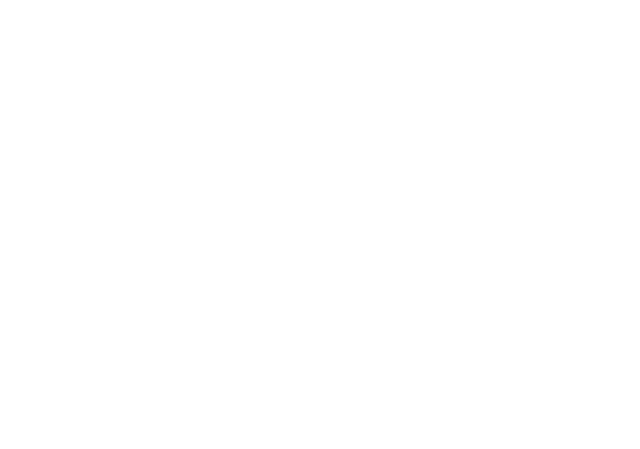
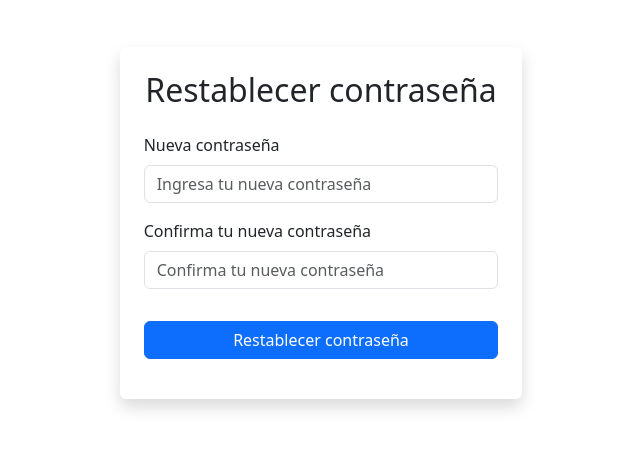
Before and after one commit to rahfflesia/proyecto-is2, a React (Vite) app: page /reset in a window 1280 px wide. Before the commit this address had no page. Shown: the part 177-626 px from the top of the page, without its empty margins (319-959 px from the left). Built offline with nearby package versions, Linux system fonts and the light colour scheme; a small style sheet from the web is missing.

Commit message:
sale pue

```diff
--- a/src/App.jsx
+++ b/src/App.jsx
@@ -4,6 +4,9 @@ import LandingPage from "./ChatUI/LandingPage";
 import LoginPage from "./Form";
 import RegisterPage from "./RegisterForm";
 import HeaderChatUI from "./ChatUI/UI";
+import RecoverPass from "./Recover";
+import ResetPassword from "./Reset";
+import DeleteAccount from "./Delete";
 
 function App() {
   return (
@@ -13,6 +16,9 @@ function App() {
         <Route path="/login" element={<LoginPage />} />
         <Route path="/register" element={<RegisterPage />} />
         <Route path="/chatui" element = {<HeaderChatUI />}/>
+        <Route path= "/recover" element={<RecoverPass />} />
+        <Route path="/reset" element={<ResetPassword />} />
+        <Route path="/delete" element={<DeleteAccount />} />
       </Routes>
     </Router>
   );
--- /dev/null
+++ b/src/Delete.jsx
@@ -0,0 +1,68 @@
+import React, { useState } from 'react';
+import { Form, Button, Container, Row, Col } from 'react-bootstrap';
+import axios from 'axios';
+
+const DeleteAccount = () => {
+    const [email, setEmail] = useState('');  // Estado para almacenar el correo
+    const [password, setPassword] = useState('');  // Estado para almacenar la contraseña
+    const [message, setMessage] = useState('');  // Mensajes de error o éxito
+
+    const handleDeleteAccount = async () => {
+        const confirmDelete = window.confirm('¿Estas seguro de que deseas eliminar tu cuenta? ');
+
+        if (confirmDelete) {
+            try {
+                const response = await axios.delete('http://localhost:3000/api/delete', {
+                    headers: {
+                        Authorization: `Bearer ${localStorage.getItem('token')}`
+                    },
+                    data: { email, password }  // Enviar correo y contraseña para confirmar la identidad
+                });
+
+                setMessage('Tu cuenta ha sido eliminada correctamente');
+            } catch (error) {
+                setMessage('La cuenta no existe');
+                console.error(error);
+            }
+        }
+    };
+
+    return (
+        <Container className="d-flex align-items-center justify-content-center vh-100 p-0" fluid>
+            <Row className="justify-content-center w-100">
+                <Col xs={12} md={6} lg={4}>
+                    <div className="shadow p-4 bg-white rounded">
+                        <h2 className="text-center mb-4">Eliminar cuenta</h2>
+                        {message && <div className="alert alert-info">{message}</div>}
+
+                        <Form>
+                            <Form.Group className="mb-3" controlId="formEmail">
+                                <Form.Label>Correo electrónico</Form.Label>
+                                <Form.Control type="email" placeholder="Ingresa tu correo" onChange={(e) => setEmail(e.target.value)}
+                                    value={email}
+                                    required
+                                />
+                            </Form.Group>
+
+                            <Form.Group className="mb-3" controlId="formPassword">
+                                <Form.Label>Contraseña</Form.Label>
+                                <Form.Control type="password" placeholder="Ingresa tu contraseña" onChange={(e) => setPassword(e.target.value)}
+                                    value={password}
+                                    required
+                                />
+                            </Form.Group>
+
+                            <Form.Group className="text-center">
+                                <Button  variant="danger" onClick={handleDeleteAccount} className="btn-lg">
+                                    ¿Seguro?
+                                </Button>
+                            </Form.Group>
+                        </Form>
+                    </div>
+                </Col>
+            </Row>
+        </Container>
+    );
+};
+
+export default DeleteAccount;
--- a/src/Form.jsx
+++ b/src/Form.jsx
@@ -1,6 +1,6 @@
 import React, {useState} from 'react';
 import { Form, Button, Container, Row, Col } from 'react-bootstrap';
-import { Link, useNavigate } from 'react-router-dom';
+import { Link } from 'react-router-dom';
 
 import axios from 'axios';//Esto es lo que se usa para poder hacer peticiones al backend, nomas instalenlo con la terminal
 
@@ -18,7 +18,6 @@ const LoginForm = () => {
     contraseña: '',
     imguser: ''
   })
-  const navigate = useNavigate();
 
   const mandarDatos = () =>{ //Este metodo es el que se comunica con el backend
     axios.get('http://localhost:3000/api/login/'+login.correo).then(function (response) { //La url es la de la api a la que se comunica y se le agrega el parametro con el que se va a hacer la consulta
@@ -50,16 +49,9 @@ const LoginForm = () => {
     if(user.correo == login.correo){ //Comparamos el correo introducido en el formulario y el de la base de datos
       if(user.contraseña == login.contrasena){ //(Penandolo bien no tiene sentido porque si no introduces bien el correo la api no te devolvera nada pero bueno xD)
         alert("Iniciando Sesion") //A y se compara la contraseña introducida en el formulario y la que se obtuvo por medio de la consulta
-        navigate("/chatui")
-        sessionStorage.setItem("id", user.id)//Guardo en la memoria del navegador, esta la podemos usar
-        sessionStorage.setItem("username", user.username) //para mostrar los datos del usuario sin tener que andar haciendo consultas al la base
-        sessionStorage.setItem("password", user.contraseña)//de datos todo el rato que queramos ver los datos del usuario activo
-        sessionStorage.setItem("correo", user.correo)//Si son correctos sale esta alerta, aqui se puede agregar lo de pasar a la pagina principal y asi
-        sessionStorage.setItem("imguser",imguser) //Apovecho y lo digo aqui, imguser podria guardar la url de la imagen para luego mostrarla
-      }else(alert("Usuario o contraseña incorrecta"))
+      }else(alert("Usuario o contraseña incorrecta")) //Si son correctos sale esta alerta, aqui se puede agregar lo de pasar a la pagina principal y asi
     }else(alert("Usuario o contraseña incorrecta"))
   }
-
 
   const handleChange = (e) => { //Con este metodo se guardan los datos del formulario, no se como funciona me lo encontre por ahi
     const { name, value } = e.target;
@@ -89,12 +81,14 @@ const LoginForm = () => {
               <Form.Group className="mb-3" controlId="formCheckbox">
                 <Form.Check type="checkbox" label="Recuérdame"/>
               </Form.Group>
-              <span>¿Haz olvidado tu contraseña? <a href="#">Click aquí</a></span>
+              <span>¿Haz olvidado tu contraseña? <Link to = "/recover">Click aquí</Link></span>
               <Button variant="primary" className="w-100 mb-3 mt-3" onClick={mandarDatos}>
                 Iniciar sesión
               </Button>
             </Form>
             <span>¿No tienes una cuenta? <Link to="/register">Regístrate</Link></span>
+
+            <span> <Link to="/delete">¿Eliminar cuenta?</Link></span>
           </div>
         </Col>
       </Row>
--- /dev/null
+++ b/src/Recover.jsx
@@ -0,0 +1,56 @@
+import React, { useState } from 'react';
+import { Form, Button, Container, Row, Col } from 'react-bootstrap';
+import { Link, useNavigate } from 'react-router-dom'; // Importa useNavigate
+import axios from 'axios';
+
+const RecoverPass = () => {
+  const [email, setEmail] = useState('');  // Estado para almacenar el correo
+  const [message, setMessage] = useState('');  // Estado para almacenar mensajes de éxito/error
+  const navigate = useNavigate();  // Hook para redirigir a otra página
+
+  const handleRecover = async () => {
+    try {
+      // Aquí envías el correo al backend para la recuperación de contraseña
+      const response = await axios.post('http://localhost:3000/api/recover', { email });
+
+      // Si la solicitud es exitosa, muestra un mensaje y redirige a la pantalla de "Reset"
+      setMessage('Se ha enviado un enlace de recuperación a tu correo electrónico.');
+
+      // Redirigir a la página de "Reset"
+      setTimeout(() => {
+        navigate('/Reset');  // Aquí colocas la ruta de la pantalla de restablecimiento
+      }, 2000);  // Espera de 2 segundos antes de redirigir
+    } catch (error) {
+      setMessage('Error al enviar el enlace de recuperación. Por favor, intenta nuevamente.');
+      console.log(error);
+    }
+  };
+
+  return (
+    <Container className="d-flex align-items-center justify-content-center vh-100 p-0" fluid>
+      <Row className="justify-content-center w-100">
+        <Col xs={12} md={6} lg={4}>
+          <div className="shadow p-4 bg-white rounded">
+            <h2 className="text-center mb-4">Recuperar contraseña</h2>
+            {message && <div className="alert alert-info">{message}</div>}
+            <Form>
+              <Form.Group className="mb-3" controlId="formEmail">
+                <Form.Label>Correo electrónico</Form.Label>
+                <Form.Control type="email" placeholder="Ingresa tu correo electrónico" onChange={(e) => setEmail(e.target.value)}
+                  value={email}
+                  required
+                />
+              </Form.Group>
+              <Button variant="primary" className="w-100 mb-3 mt-3" onClick={handleRecover}>
+                Enviar enlace de recuperación
+              </Button>
+            </Form>
+            <Link to="/login">Volver al inicio de sesión</Link>
+          </div>
+        </Col>
+      </Row>
+    </Container>
+  );
+};
+
+export default RecoverPass;
--- /dev/null
+++ b/src/Reset.jsx
@@ -0,0 +1,66 @@
+import React, { useState } from 'react';
+import { Form, Button, Container, Row, Col } from 'react-bootstrap';
+import { useParams, useNavigate } from 'react-router-dom';
+import axios from 'axios';
+
+const ResetPassword = () => {
+  const [password, setPassword] = useState('');
+  const [confirmPassword, setConfirmPassword] = useState('');
+  const [message, setMessage] = useState('');
+  const { token } = useParams();  // Aquí se obtiene el token desde la URL
+  const navigate = useNavigate();
+
+  const handleReset = async () => {
+    if (password !== confirmPassword) {
+      setMessage('Las contraseñas no coinciden.');
+      return;
+    }
+
+    try {
+      const response = await axios.post(`http://localhost:3000/api/reset/${token}`, { password });
+      setMessage('Tu contraseña ha sido restablecida exitosamente.');
+
+      setTimeout(() => {
+        navigate('/login');  // Redirige al usuario a la pantalla de inicio de sesión
+      }, 3000);  // Espera 3 segundos antes de redirigir
+
+    } catch (error) {
+      setMessage('Hubo un error al restablecer la contraseña. Por favor intenta nuevamente.');
+      console.log(error);
+    }
+  };
+
+  return (
+    <Container className="d-flex align-items-center justify-content-center vh-100 p-0" fluid>
+      <Row className="justify-content-center w-100">
+        <Col xs={12} md={6} lg={4}>
+          <div className="shadow p-4 bg-white rounded">
+            <h2 className="text-center mb-4">Restablecer contraseña</h2>
+            {message && <div className="alert alert-info">{message}</div>}
+            <Form>
+              <Form.Group className="mb-3" controlId="formNewPassword">
+                <Form.Label>Nueva contraseña</Form.Label>
+                <Form.Control type="password" placeholder="Ingresa tu nueva contraseña" onChange={(e) => setPassword(e.target.value)}
+                  value={password}
+                  required
+                />
+              </Form.Group>
+              <Form.Group className="mb-3" controlId="formConfirmPassword">
+                <Form.Label>Confirma tu nueva contraseña</Form.Label>
+                <Form.Control type="password" placeholder="Confirma tu nueva contraseña" onChange={(e) => setConfirmPassword(e.target.value)}
+                  value={confirmPassword}
+                  required
+                />
+              </Form.Group>
+              <Button variant="primary" className="w-100 mb-3 mt-3" onClick={handleReset}>
+                Restablecer contraseña
+              </Button>
+            </Form>
+          </div>
+        </Col>
+      </Row>
+    </Container>
+  );
+};
+
+export default ResetPassword;
```
